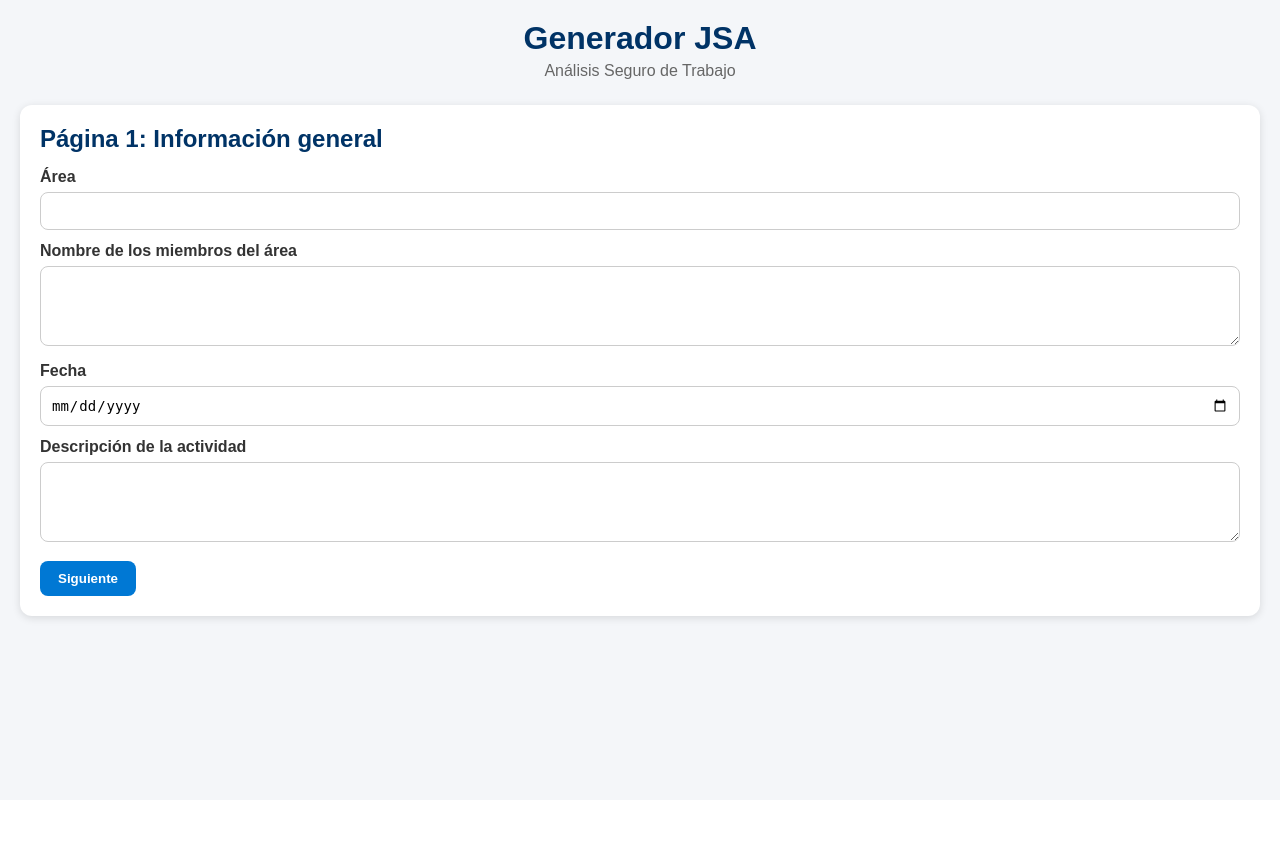
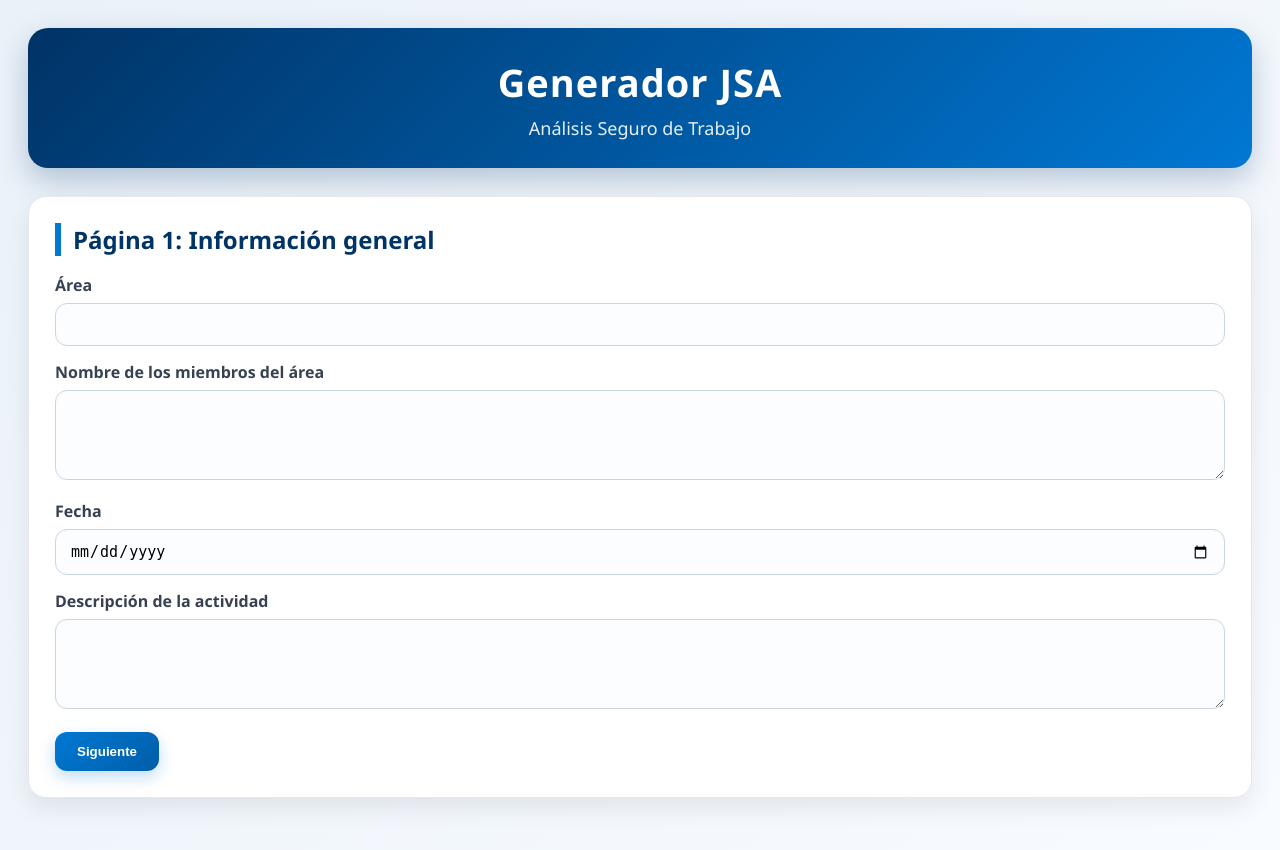
Before and after one commit to steff-1804/jsa-ehs, a Flask app: page / in a window 1280 px wide. Before the commit the page ends 624 px from the top, so only its background shows below. Run offline with Flask 3, Linux system fonts and the light colour scheme.

Commit message:
Update style.css

```diff
--- a/static/style.css
+++ b/static/style.css
@@ -5,30 +5,36 @@
 }
 
 body{
-    font-family:Arial, Helvetica, sans-serif;
-    background:#f4f6f9;
-    color:#333;
+    font-family:"Segoe UI", Arial, sans-serif;
+    background:linear-gradient(135deg,#eaf1f8,#f8fbff);
+    color:#1f2937;
 }
 
 .app{
-    max-width:1400px;
+    max-width:1450px;
     margin:auto;
-    padding:20px;
+    padding:28px;
 }
 
 .header{
+    background:linear-gradient(135deg,#003366,#0078d4);
+    color:white;
+    padding:28px;
+    border-radius:20px;
     text-align:center;
-    margin-bottom:25px;
+    margin-bottom:28px;
+    box-shadow:0 12px 30px rgba(0,51,102,.25);
 }
 
 .header h1{
-    color:#003366;
-    font-size:32px;
+    font-size:38px;
+    letter-spacing:1px;
 }
 
 .header p{
-    color:#666;
-    margin-top:5px;
+    margin-top:8px;
+    opacity:.9;
+    font-size:18px;
 }
 
 .page-step{
@@ -37,50 +43,62 @@ body{
 
 .page-step.active{
     display:block;
+    animation:fadeIn .35s ease-in-out;
+}
+
+@keyframes fadeIn{
+    from{opacity:0; transform:translateY(8px);}
+    to{opacity:1; transform:translateY(0);}
 }
 
 .card{
-    background:#fff;
-    padding:20px;
-    border-radius:12px;
-    margin-bottom:20px;
-    box-shadow:0 2px 8px rgba(0,0,0,.12);
-}
-
-.subcard{
-    background:#f7fbff;
-    padding:15px;
-    border-radius:10px;
-    margin-top:15px;
-    border:1px solid #d9e8f7;
+    background:white;
+    border-radius:18px;
+    padding:26px;
+    margin-bottom:24px;
+    box-shadow:0 10px 25px rgba(0,0,0,.08);
+    border:1px solid #e5e7eb;
 }
 
 .card h2,
 .card h3{
-    margin-bottom:15px;
     color:#003366;
+    margin-bottom:18px;
+    border-left:6px solid #0078d4;
+    padding-left:12px;
+}
+
+.subcard{
+    background:#f4f9ff;
+    border:1px solid #d6e9ff;
+    border-radius:14px;
+    padding:18px;
+    margin-top:18px;
 }
 
 label{
     display:block;
-    margin-top:12px;
-    margin-bottom:6px;
-    font-weight:bold;
+    margin-top:15px;
+    margin-bottom:7px;
+    font-weight:700;
+    color:#374151;
 }
 
 input,
 select,
 textarea{
     width:100%;
-    padding:10px;
-    border:1px solid #ccc;
-    border-radius:8px;
-    font-size:14px;
+    padding:12px 14px;
+    border:1px solid #cbd5e1;
+    border-radius:12px;
+    font-size:15px;
+    background:#fbfdff;
+    transition:.2s;
 }
 
 textarea{
     resize:vertical;
-    min-height:80px;
+    min-height:90px;
 }
 
 input:focus,
@@ -88,70 +106,98 @@ textarea:focus,
 select:focus{
     outline:none;
     border-color:#0078d4;
+    box-shadow:0 0 0 3px rgba(0,120,212,.15);
+    background:white;
 }
 
 button{
-    background:#0078d4;
+    background:linear-gradient(135deg,#0078d4,#005ea8);
     color:white;
     border:none;
-    padding:10px 18px;
-    border-radius:8px;
+    padding:12px 22px;
+    border-radius:12px;
     cursor:pointer;
-    margin-top:15px;
-    margin-right:5px;
-    font-weight:bold;
+    margin-top:18px;
+    margin-right:8px;
+    font-weight:800;
+    box-shadow:0 6px 16px rgba(0,120,212,.25);
 }
 
 button:hover{
-    background:#005ea8;
+    transform:translateY(-1px);
+    box-shadow:0 8px 20px rgba(0,120,212,.35);
 }
 
 .danger{
-    background:#d9534f;
-}
-
-.danger:hover{
-    background:#b52b27;
+    background:linear-gradient(135deg,#ef4444,#b91c1c);
+    box-shadow:0 6px 16px rgba(239,68,68,.25);
 }
 
 .small{
-    padding:5px 10px;
+    padding:7px 12px;
     font-size:12px;
+    border-radius:9px;
 }
 
 .activity-item{
-    border:1px solid #ddd;
-    border-radius:8px;
-    padding:12px;
-    margin-bottom:10px;
-    background:#fafafa;
+    background:white;
+    border:1px solid #dbeafe;
+    border-left:6px solid #0078d4;
+    border-radius:14px;
+    padding:14px;
+    margin-bottom:12px;
+    box-shadow:0 4px 12px rgba(0,0,0,.05);
 }
 
 .info-grid{
     display:grid;
-    grid-template-columns:repeat(2,1fr);
-    gap:12px;
-    margin-bottom:15px;
+    grid-template-columns:repeat(4,1fr);
+    gap:14px;
+    margin-bottom:18px;
+}
+
+.info-grid div{
+    background:#eff6ff;
+    border:1px solid #bfdbfe;
+    border-radius:14px;
+    padding:14px;
 }
 
 .niveles{
-    background:#eef5ff;
-    padding:15px;
-    border-radius:8px;
+    background:#fefce8;
+    border:1px solid #fde68a;
+    padding:16px;
+    border-radius:14px;
 }
 
 .niveles p{
-    margin-bottom:6px;
+    margin-bottom:7px;
 }
 
 .table-card{
     overflow:auto;
 }
 
+.resumen{
+    background:#f8fafc;
+    border:1px solid #e2e8f0;
+    border-radius:14px;
+    padding:16px;
+    margin-bottom:18px;
+}
+
+.resumen p{
+    margin-bottom:6px;
+}
+
 table{
     width:100%;
-    border-collapse:collapse;
-    margin-top:15px;
+    border-collapse:separate;
+    border-spacing:0;
+    margin-top:16px;
+    overflow:hidden;
+    border-radius:14px;
+    font-size:14px;
 }
 
 thead{
```
Also changed, not shown: other parts of static/style.css (+60 -40 lines).
